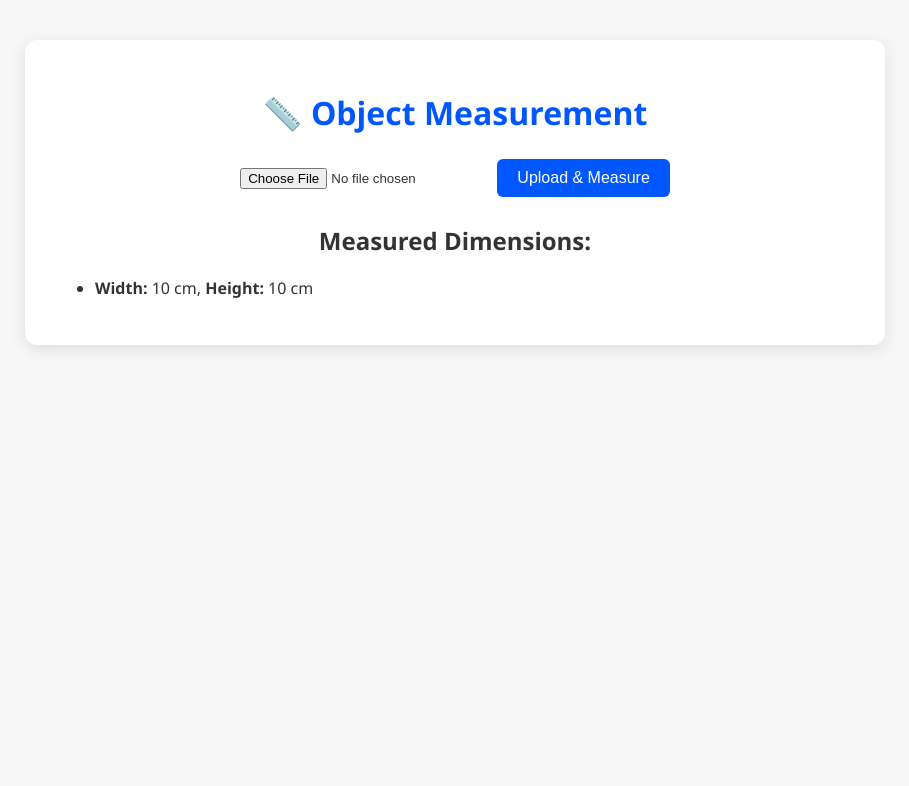
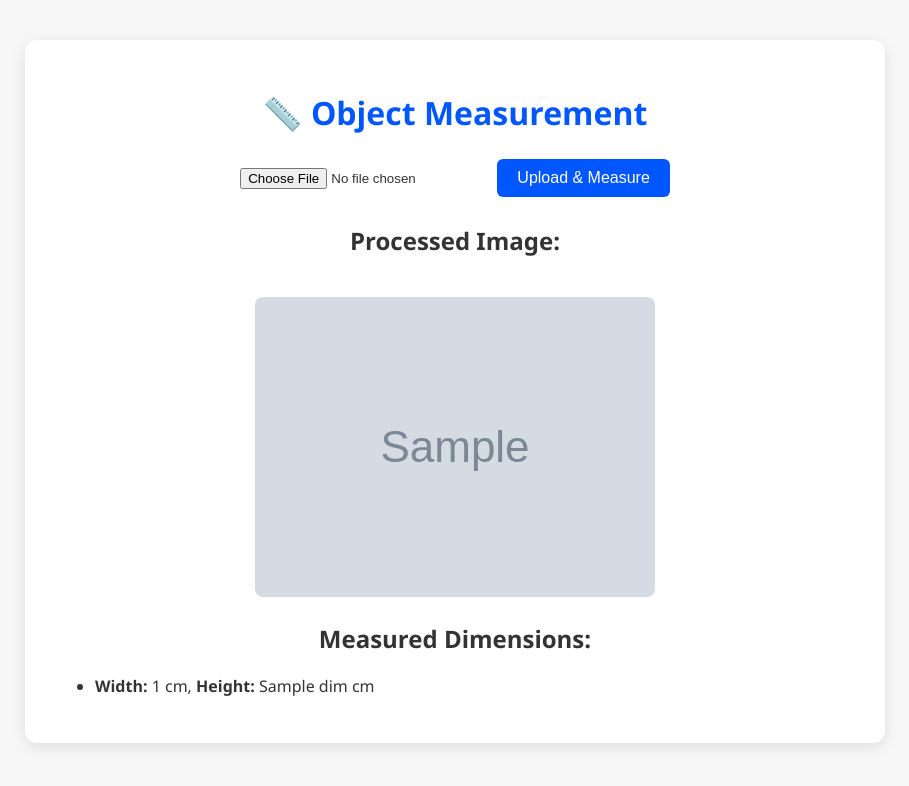
Before and after one commit to danikadelacroix/Flask-OpenCV-Object-Measure, a Flask app: template templates/index.html in a window 1280 px wide. Shown: the top 786 px of the page, without its empty margins (185-1094 px from the left). Run offline with Flask 3, Linux system fonts and the light colour scheme; the template is opened without the code that fills it: most values are stand-ins (such as "Sample title", 1, 10 or a date in 2020); grey boxes marked "Sample" are stand-in pictures.

Commit message:
Update index.html

```diff
--- a/templates/index.html
+++ b/templates/index.html
@@ -9,24 +9,28 @@
     <div class="container">
         <h1>📏 Object Measurement</h1>
 
+        {% if error %}
+            <p style="color: red;">{{ error }}</p>
+        {% endif %}
+
         <form action="/" method="post" enctype="multipart/form-data">
             <input type="file" name="image" accept="image/*" required>
             <button type="submit">Upload & Measure</button>
         </form>
 
-        {% if image_name %}
-            <h2>Uploaded Image:</h2>
-            <img src="{{ url_for('uploaded_file', filename=image_name) }}" alt="Uploaded Image" width="400px">
+        {% if image_path %}
+            <h2>Processed Image:</h2>
+            <img src="{{ image_path }}" alt="Processed Image">
         {% endif %}
 
-        {% if dimensions %}
+        {% if measurements %}
             <h2>Measured Dimensions:</h2>
             <ul>
-                {% for dim in dimensions %}
-                    <li><strong>Width:</strong> {{ dim.width }} cm, <strong>Height:</strong> {{ dim.height }} cm</li>
+                {% for dim in measurements %}
+                    <li><strong>Width:</strong> {{ dim[0] }} cm, <strong>Height:</strong> {{ dim[1] }} cm</li>
                 {% endfor %}
             </ul>
-        {% elif dimensions is not none %}
+        {% elif measurements is not none %}
             <p>No measurable objects detected in the image.</p>
         {% endif %}
     </div>
```
